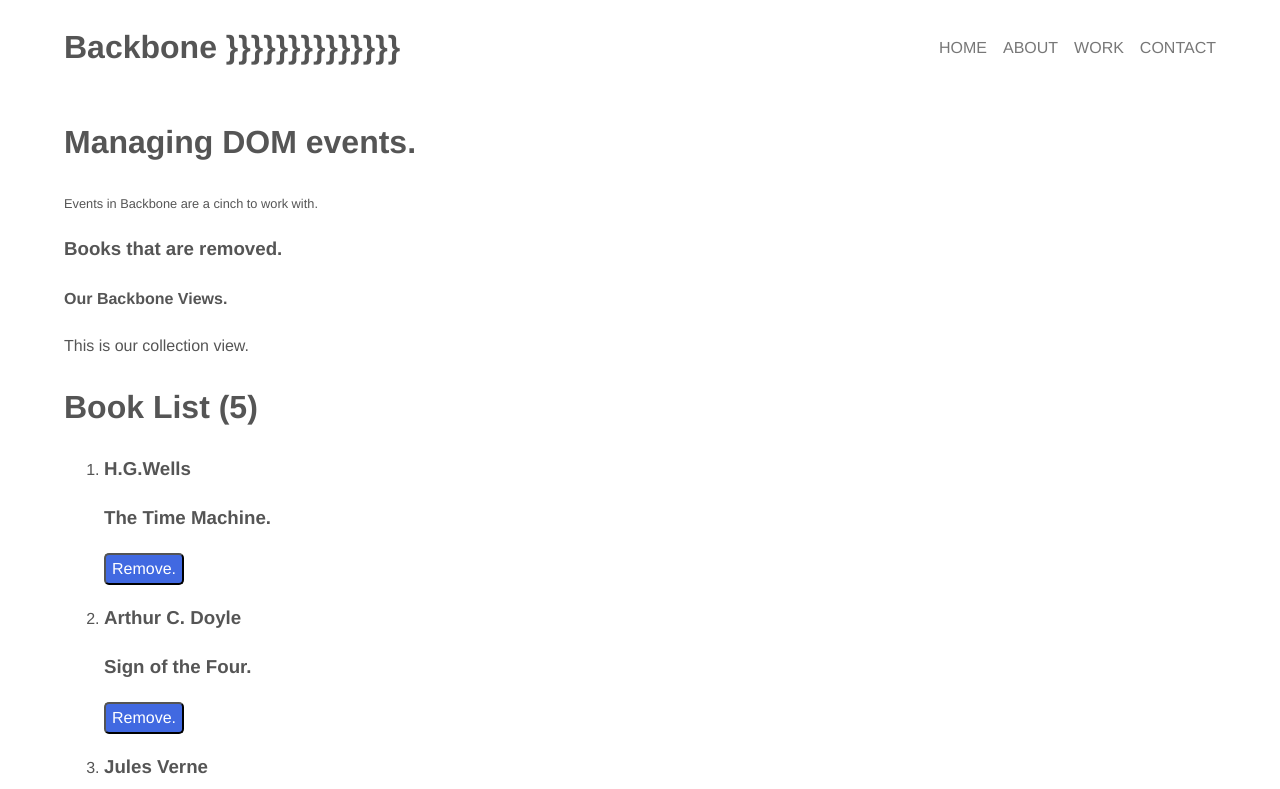
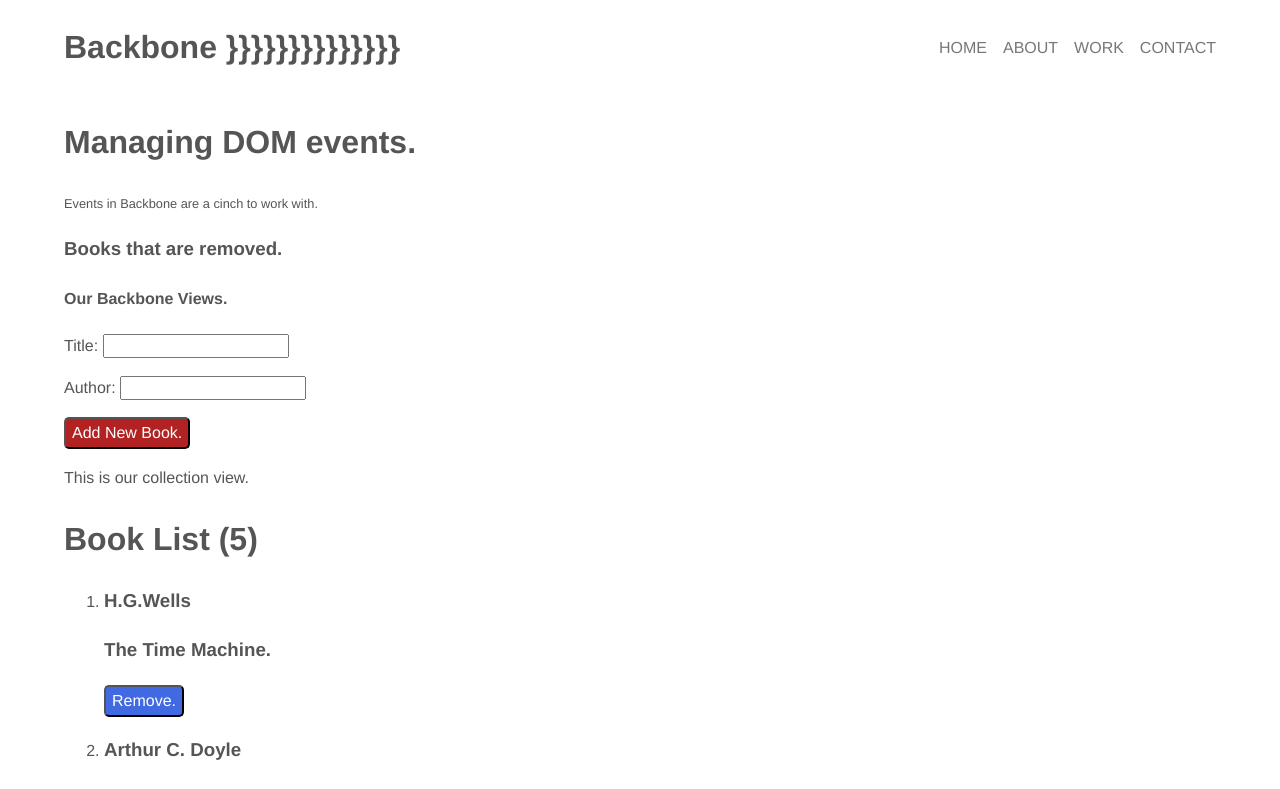
Before and after one commit to anthonybrown/backbone-basics, a website: page lesson-12/public/index.html in a window 1280 px wide. Shown: the top 789 px of the page. Drawn offline with Linux system fonts and the light colour scheme.

Commit message:
add an addBook method to our app

```diff
--- a/lesson-12/public/css/main.css
+++ b/lesson-12/public/css/main.css
@@ -277,7 +277,15 @@ textarea {
 button {
   overflow: visible;
   border-radius: 5px;
+}
+
+button.remove {
   background: royalblue;
+  color: white;
+}
+
+button.add {
+  background: firebrick;
   color: white;
 }
 
--- a/lesson-12/public/index.html
+++ b/lesson-12/public/index.html
@@ -25,6 +25,13 @@
           <h1>Managing DOM events.</h1>
           <small>Events in Backbone are a cinch to work with.</small>
 
+          <!-- template for addView-->
+          <script type='text/template' id='AddBookViewTmpl'>
+            <p>Title: <input name="title" id="title"/></p>
+            <p>Author: <input name="author" id="author"/></p>
+            <p><button class='add'>Add New Book.</button></p>
+          </script>
+
           <!-- template for a model -->
           <script type='text/template' id='BookViewTmpl'>
             <h3> <%= author %> </h3>
@@ -38,6 +45,7 @@
 
             <ol></ol>
           </script>
+
           <div id='output'>
             <h3>Books that are removed.</h3>
             <ol></ol>
--- a/lesson-12/public/js/app.js
+++ b/lesson-12/public/js/app.js
@@ -1,7 +1,5 @@
 var output = $('#main-content');
-
 var put = $('#output ol');
-
 output.append('<h4>Our Backbone Views.</h4>');
 
 // Model
@@ -66,7 +64,8 @@ var BookView = Backbone.View.extend({
 var BooksView = Backbone.View.extend({
 
   initialize: function () {
-    this.listenTo(this.collection, 'remove', this.removeModel);
+    this.listenTo(this.collection, 'remove', this.removeBook);
+    this.listenTo(this.collection, 'add', this.addBook);
   },
 
   template: _.template($('#BooksViewTmpl').html()),
@@ -88,7 +87,12 @@ var BooksView = Backbone.View.extend({
     return this;
   },
 
-  removeModel: function (model) {
+  addBook: function (model) {
+    this.children[model.cid] = new BookView({ model: model });
+    this.$('ol').append(this.children[model.cid].render().el);
+  },
+
+  removeBook: function (model) {
     console.log(model.get('title') + ' was removed');
     put.append('<li>' + model.get('title') + '</li>');
     //model.view.remove();
@@ -96,9 +100,35 @@ var BooksView = Backbone.View.extend({
   }
 });
 
+// view for AddBookView
+var AddBookView = Backbone.View.extend({
+  template: _.template($('#AddBookViewTmpl').html()),
+  events: {
+    'click .add': 'addBook'
+  },
+
+  render: function () {
+    this.el.innerHTML = this.template();
+    return this;
+  },
+
+  addBook: function (e) {
+    this.collection.add({
+      title: this.$('#title').val(),
+      author: this.$('#author').val()
+    });
+  }
+});
+
+
 var booksView = new BooksView({ collection: books });
+var addBookView = new AddBookView({ collection: books });
+$('#main-content').append(addBookView.render().el);
 $('#main-content').append('<p>This is our collection view.</p>');
 $('#main-content').append(booksView.render().el);
+
+
+
 
 /* THIS RENDERS OUR MODELS */
 //var bookView = new BookView({ model: books.at(2) });
```
Also changed, not shown: 3 other files.
